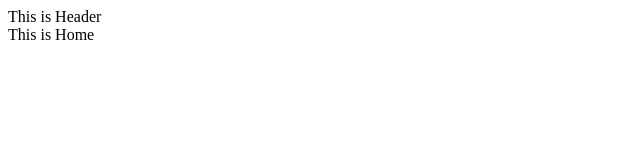
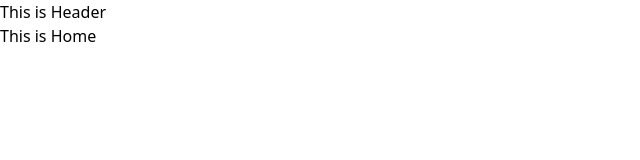
Before and after one commit to shiv-chan/senpai-kohai, a React (Create React App) app in the folder client/: page / in a window 1280 px wide. Shown: the top 160 px of the page, without its empty margins (0-640 px from the left). Built offline with nearby package versions, Linux system fonts and the light colour scheme.

Commit message:
tailwind setting

```diff
--- /dev/null
+++ b/client/craco.config.js
@@ -0,0 +1,7 @@
+module.exports = {
+  style: {
+    postcss: {
+      plugins: [require("tailwindcss"), require("autoprefixer")],
+    },
+  },
+};
--- a/client/src/index.css
+++ b/client/src/index.css
@@ -1,13 +1,13 @@
-body {
+@tailwind base;
+@tailwind components;
+@tailwind utilities;
+/* body {
   margin: 0;
-  font-family: -apple-system, BlinkMacSystemFont, 'Segoe UI', 'Roboto', 'Oxygen',
-    'Ubuntu', 'Cantarell', 'Fira Sans', 'Droid Sans', 'Helvetica Neue',
-    sans-serif;
+  font-family: -apple-system, BlinkMacSystemFont, 'Segoe UI', 'Roboto', 'Oxygen', 'Ubuntu', 'Cantarell', 'Fira Sans', 'Droid Sans', 'Helvetica Neue', sans-serif;
   -webkit-font-smoothing: antialiased;
   -moz-osx-font-smoothing: grayscale;
 }
 
 code {
-  font-family: source-code-pro, Menlo, Monaco, Consolas, 'Courier New',
-    monospace;
-}
+  font-family: source-code-pro, Menlo, Monaco, Consolas, 'Courier New', monospace;
+} */
--- /dev/null
+++ b/client/tailwind.config.js
@@ -0,0 +1,11 @@
+module.exports = {
+  purge: ["./src/**/*.{js,jsx,ts,tsx}", "./public/index.html"],
+  darkMode: false, // or 'media' or 'class'
+  theme: {
+    extend: {},
+  },
+  variants: {
+    extend: {},
+  },
+  plugins: [],
+};
```
Also changed, not shown: client/package.json (+9 -3 lines), client/src/index.tsx (+5 -4 lines), client/tsconfig.json (+2 -8 lines).
